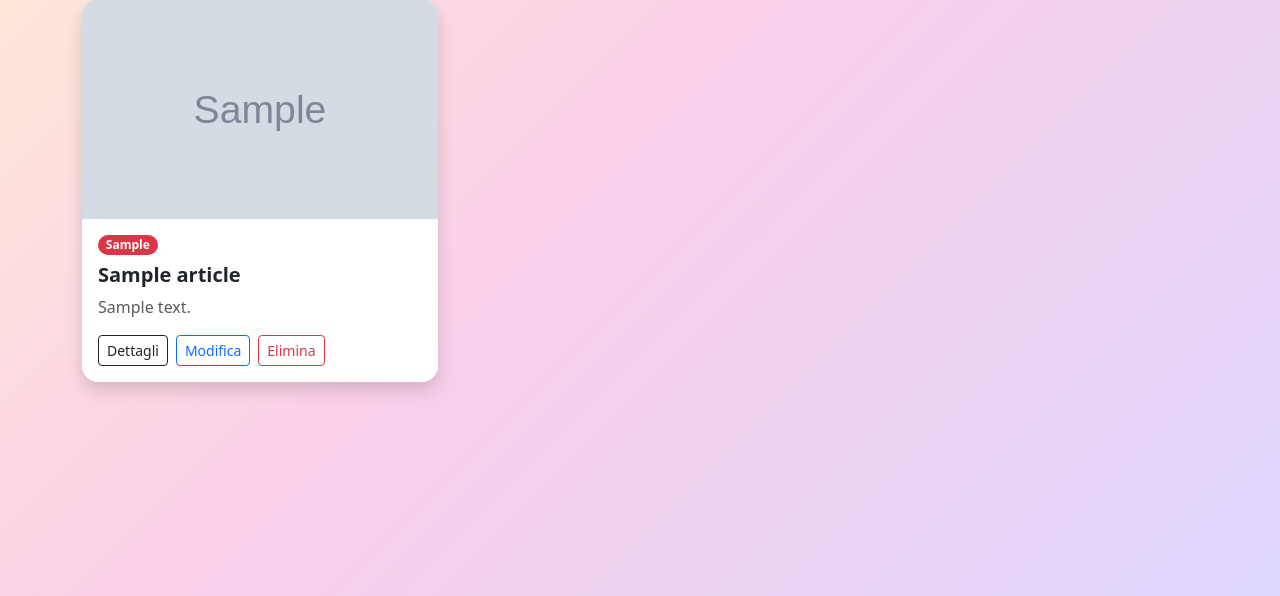
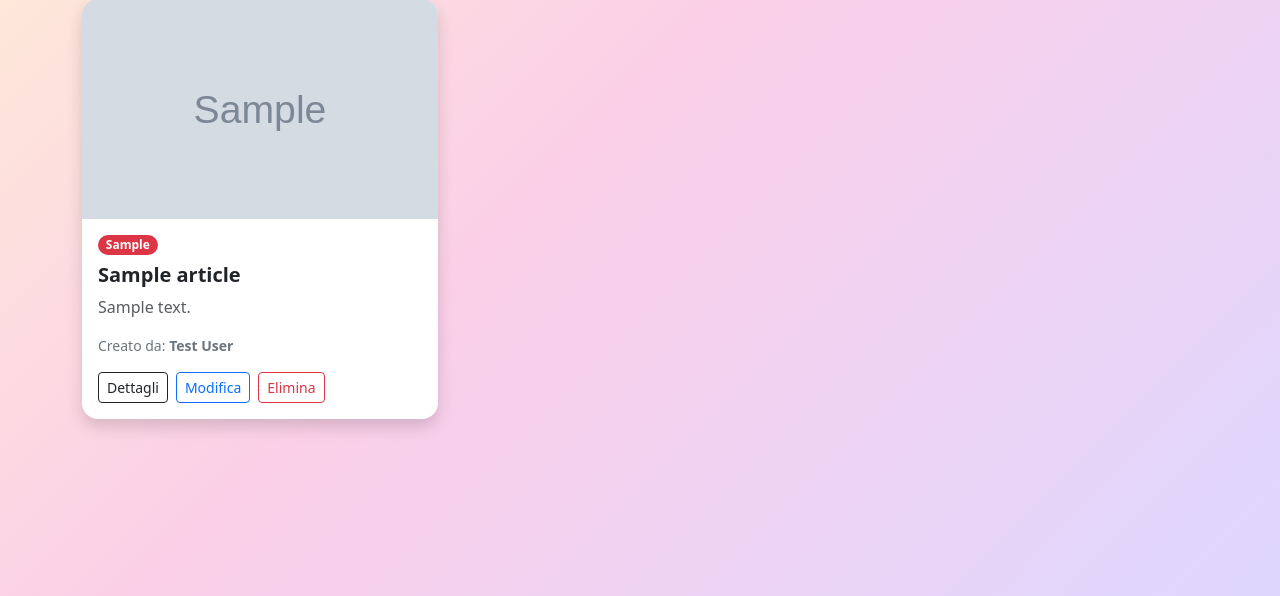
Before and after one commit to robertaserafini12-ship-it/selfwork-N, a Laravel app: page /articles in a window 1280 px wide. Shown: the part 191-787 px from the top of the page. Run offline with Laravel 12, Linux system fonts and the light colour scheme; data comes from the database, SQL or seed files in the repository; tables that the repository leaves empty hold one stand-in row (values such as "Sample post"); grey boxes marked "Sample" are stand-in pictures.

Commit message:
Implementata relazione One-to-Many tra User e Article

```diff
--- a/app/Http/Controllers/ArticleController.php
+++ b/app/Http/Controllers/ArticleController.php
@@ -5,6 +5,7 @@ namespace App\Http\Controllers;
 use App\Mail\NewArticleMail;
 use App\Models\Article;
 use Illuminate\Http\Request;
+use Illuminate\Support\Facades\Auth;
 use Illuminate\Support\Facades\Mail;
 use Illuminate\Support\Facades\Storage;
 
@@ -33,6 +34,8 @@ class ArticleController extends Controller
         if ($request->hasFile('img')) {
             $validated['img'] = $request->file('img')->store('articles', 'public');
         }
+
+        $validated['user_id'] = Auth::id();
 
         $article = Article::create($validated);
 
--- a/app/Models/Article.php
+++ b/app/Models/Article.php
@@ -4,6 +4,7 @@ namespace App\Models;
 
 use Illuminate\Database\Eloquent\Factories\HasFactory;
 use Illuminate\Database\Eloquent\Model;
+use Illuminate\Database\Eloquent\Relations\BelongsTo;
 
 class Article extends Model
 {
@@ -14,5 +15,11 @@ class Article extends Model
         'technique',
         'description',
         'img',
+        'user_id',
     ];
+
+    public function user(): BelongsTo
+    {
+        return $this->belongsTo(User::class);
+    }
 }
--- a/app/Models/User.php
+++ b/app/Models/User.php
@@ -7,6 +7,7 @@ use Database\Factories\UserFactory;
 use Illuminate\Database\Eloquent\Attributes\Fillable;
 use Illuminate\Database\Eloquent\Attributes\Hidden;
 use Illuminate\Database\Eloquent\Factories\HasFactory;
+use Illuminate\Database\Eloquent\Relations\HasMany;
 use Illuminate\Foundation\Auth\User as Authenticatable;
 use Illuminate\Notifications\Notifiable;
 
@@ -29,4 +30,9 @@ class User extends Authenticatable
             'password' => 'hashed',
         ];
     }
+
+    public function articles(): HasMany
+    {
+        return $this->hasMany(Article::class);
+    }
 }
--- a/resources/views/articles/index.blade.php
+++ b/resources/views/articles/index.blade.php
@@ -19,6 +19,9 @@
                         <span class="badge rounded-pill text-bg-danger mb-2 align-self-start">{{ $article->technique }}</span>
                         <h5 class="card-title fw-bold">{{ $article->title }}</h5>
                         <p class="card-text text-muted">{{ \Illuminate\Support\Str::limit($article->description, 100) }}</p>
+                        <p class="small text-secondary mb-3">
+                            Creato da: <strong>{{ $article->user->name ?? 'Utente sconosciuto' }}</strong>
+                        </p>
                         <div class="mt-auto d-flex flex-wrap gap-2">
                             <a href="{{ route('articles.show', $article) }}" class="btn btn-sm btn-outline-dark">Dettagli</a>
                             <a href="{{ route('articles.edit', $article) }}" class="btn btn-sm btn-outline-primary">Modifica</a>
```
Also changed, not shown: database/migrations/2026_11_23_174944_add_user_id_to_articles_table.php (added).
